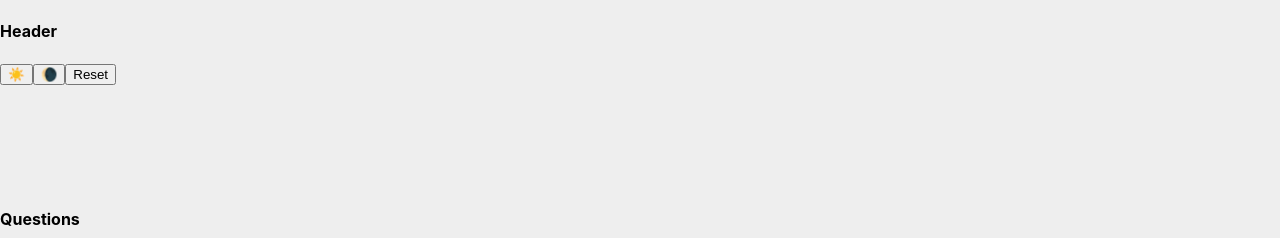
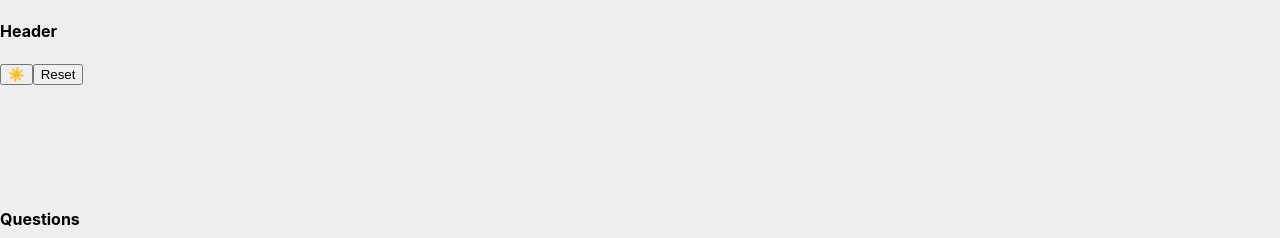
Before and after one commit to MartinChavez/which-wolf-are-you, a React (Create React App) app: page / in a window 1280 px wide. Shown: the top 238 px of the page. Built offline with nearby package versions, Linux system fonts and the light colour scheme.

Commit message:
Only show sun or moon per state.

```diff
--- a/src/Header.tsx
+++ b/src/Header.tsx
@@ -1,4 +1,4 @@
-import React, { Dispatch, SetStateAction } from "react";
+import React, { useState, Dispatch, SetStateAction } from "react";
 import { themes, ThemeInfo } from "./ThemeContext";
 import "./Header.css";
 
@@ -8,29 +8,38 @@ type HeaderProps = {
 };
 
 function Header(props: HeaderProps) {
+  const [showSun, setShowSun] = useState(true);
+
   let themButtonClick = (
     event: React.MouseEvent<HTMLButtonElement, globalThis.MouseEvent>
   ) => {
     if (event.currentTarget.name === "Day") {
+      props.setTheme(themes.night);
+      setShowSun(false);
+    } else if (event.currentTarget.name === "Night") {
       props.setTheme(themes.day);
-    } else if (event.currentTarget.name === "Night") {
-      props.setTheme(themes.night);
+      setShowSun(true);
     }
   };
 
   return (
     <div className="header">
       <h4>Header</h4>
+      {showSun && (
         <button name="Day" onClick={themButtonClick}>
           <span role="img" aria-label="Day">
             ☀️
           </span>
         </button>
+      )}
+      {!showSun && (
         <button name="Night" onClick={themButtonClick}>
           <span role="img" aria-label="Day">
             🌘
           </span>
         </button>
+      )}
+
       <button onClick={props.resetButtonClick}>Reset</button>
     </div>
   );
```
Lines whose indentation alone changed are shown as unchanged.
